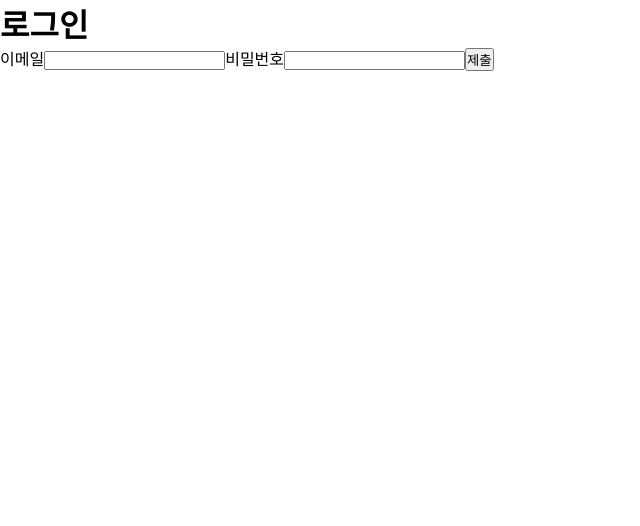
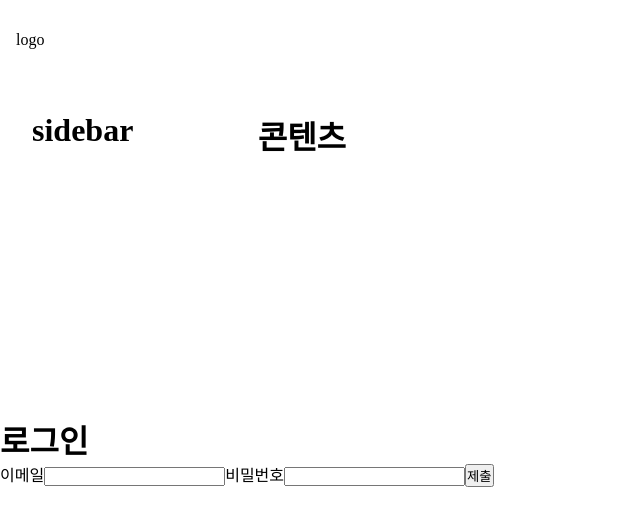
Before and after one commit to unsnruu/todo-list, a React (Create React App) app: page /login in a window 1280 px wide. Shown: the top 526 px of the page, without its empty margins (0-640 px from the left). Built offline with nearby package versions, Linux system fonts and the light colour scheme; no server answers.

Commit message:
💄 기본적인 스타일링 완료 (#12)

```diff
--- a/src/components/Header.tsx
+++ b/src/components/Header.tsx
@@ -1,5 +1,21 @@
+import styled from "@emotion/styled";
+
 function Header() {
-  return <div></div>;
+  return (
+    <Container>
+      <span>logo</span>
+    </Container>
+  );
 }
 
 export default Header;
+
+const Container = styled.div`
+  width: 100%;
+  height: 5rem;
+  background-color: white;
+  display: flex;
+  align-items: center;
+  padding: 1rem;
+  border-radius: 0 0 1rem 1rem;
+`;
--- a/src/components/Layout.tsx
+++ b/src/components/Layout.tsx
@@ -3,15 +3,30 @@ import styled from "@emotion/styled";
 
 import Header from "./Header";
 import Main from "./Main";
+import Sidebar from "./Sidebar";
 
 function Layout({ children }: PropsWithChildren) {
   return (
-    <Container>
+    <div>
       <Header />
-      <Main>{children}</Main>
-    </Container>
+      <Main>
+        <Sidebar />
+        <Content>
+          <h1>콘텐츠</h1>
+          {children}
+        </Content>
+      </Main>
+    </div>
   );
 }
 export default Layout;
-
-const Container = styled.div``;
+const Content = styled.div`
+  margin-top: 1rem;
+  margin-right: 1rem;
+  width: 100%;
+  min-height: 20rem;
+  height: 100%;
+  border-radius: 1rem;
+  background-color: white;
+  padding: 1rem;
+`;
--- a/src/components/Main.tsx
+++ b/src/components/Main.tsx
@@ -6,4 +6,8 @@ function Main({ children }: PropsWithChildren) {
 }
 export default Main;
 
-const Container = styled.div``;
+const Container = styled.main`
+  display: flex;
+  width: 100%;
+  height: 100%;
+`;
--- a/src/components/Sidebar.tsx
+++ b/src/components/Sidebar.tsx
@@ -1,5 +1,20 @@
+import styled from "@emotion/styled";
+
 function Sidebar() {
-  return <div></div>;
+  return (
+    <Container>
+      <h1>sidebar</h1>
+    </Container>
+  );
 }
 
 export default Sidebar;
+
+const Container = styled.div`
+  margin: 1rem;
+  padding: 1rem;
+  background-color: white;
+  height: 100%;
+  width: 16rem;
+  border-radius: 1rem;
+`;
```
